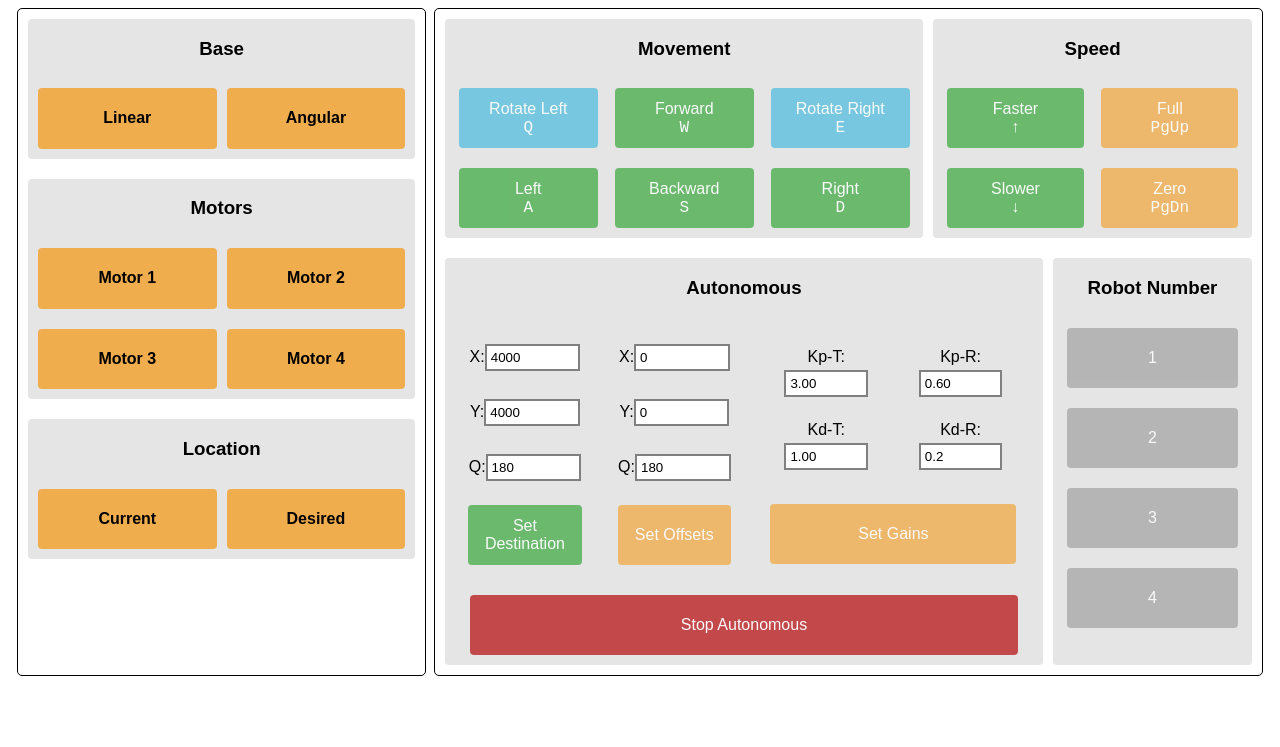
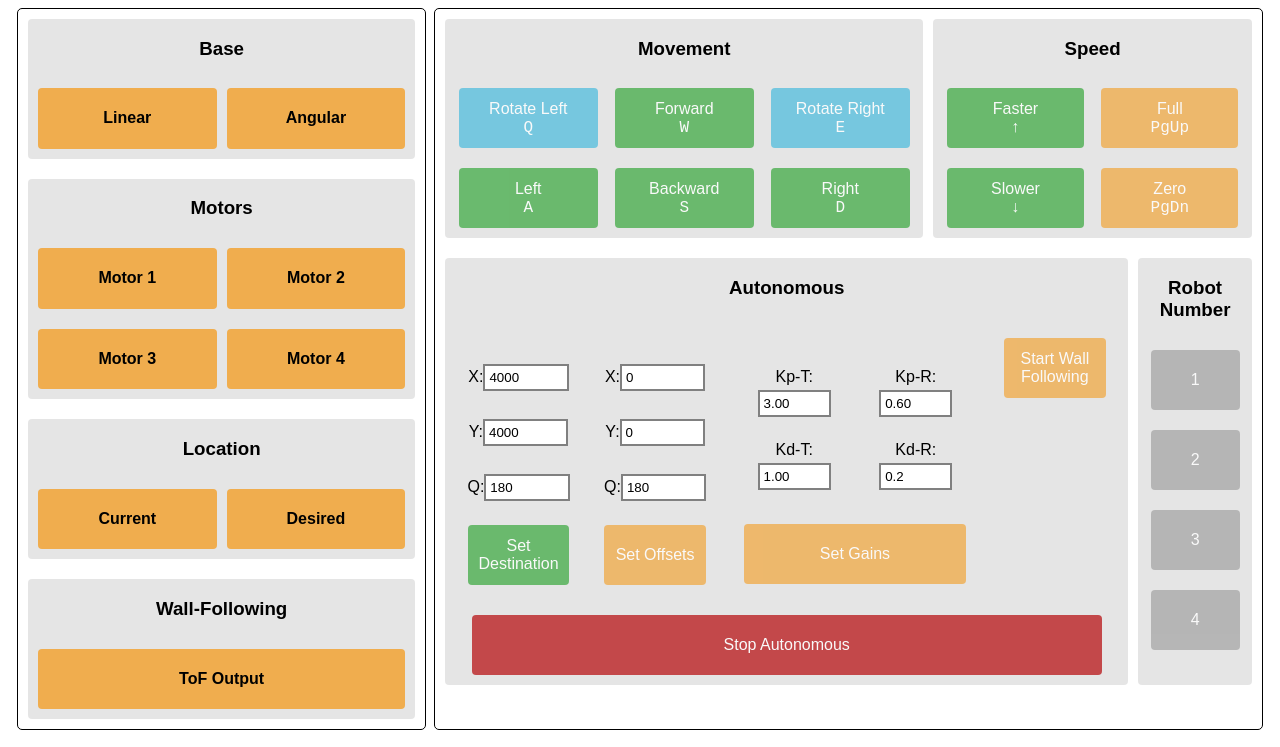
Before and after one commit to ethanmusser/meam510-gta, a plain HTML site: page esp32-slave/index.html in a window 1280 px wide. Shown: the part 129-876 px from the top of the page. Before the commit the page ends 822 px from the top, so only its background shows below. Drawn offline with Linux system fonts and the light colour scheme; no server answers.

Commit message:
Adds wall-following support to web interface

```diff
--- a/esp32-slave/index.html
+++ b/esp32-slave/index.html
@@ -164,6 +164,17 @@
                         </div>
                     </div>
                 </div>
+                <div class="row" title="location">
+                    <div class="block" title="location" style="width: 50%;">
+                        <h3>Wall-Following</h3>
+                        <div class="row">
+                            <div class="motor_block">
+                                <h4>ToF Output</h4>
+                                <span id="lox_output"></span>
+                            </div>
+                        </div>
+                    </div>
+                </div>
             </div>
             <div class="section" title="control" style="width: auto;">
                 <div class="row" title="movement_and_speed">
@@ -221,7 +232,7 @@
                         <h3>Autonomous</h3>
                         <div class="btn_panel">
                             <div class="row">
-                                <div class="btn_div" style="width: 25%;">
+                                <div class="btn_div" style="width: 20%;">
                                     <div class="row">
                                         <label for="x_pos_input">X:</label>
                                         <input type="number" class="field" id="x_pos_input" step="10" min="0" max="9999" value="4000">
@@ -240,7 +251,7 @@
                                         </div>
                                     </div>
                                 </div>
-                                <div class="btn_div" style="width: 25%;">
+                                <div class="btn_div" style="width: 20%;">
                                     <div class="row">
                                         <label for="x_offset_input">X:</label>
                                         <input type="number" class="field" id="x_offset_input" step="10" min="0" max="9999" value="0">
@@ -259,7 +270,7 @@
                                         </div>
                                     </div>
                                 </div>
-                                <div class="btn_div" style="width: 50%;">
+                                <div class="btn_div" style="width: 40%;">
                                     <div class="btn_div" style="width: 50%;">
                                         <div class="row">
                                             <label for="p_gain_input">Kp-T:</label>
@@ -286,6 +297,23 @@
                                         </div>
                                     </div>
                                 </div>
+                                <div class="btn_div" style="width: 20%;">
+                                    <!-- <div class="btn_div" style="width: 100%;">
+                                        <div class="row">
+                                            <label for="p_gain_input">Kp-T:</label>
+                                            <input type="number" class="field" id="p_trans_gain_input" step="0.01" min="0" max="9.99" value="3.00">
+                                        </div>
+                                        <div class="row">
+                                            <label for="d_gain_input">Kd-T:</label>
+                                            <input type="number" class="field" id="d_trans_gain_input" step="0.01" min="0" max="10" value="1.00">
+                                        </div>
+                                    </div> -->
+                                    <div class="row">
+                                        <div class="btn_div" style="width: 50%;">
+                                            <button class="button warn" id="start_wall_follow_btn" onmousedown="start_wall_follow_btn_hit()">Start Wall Following</button>
+                                        </div>
+                                    </div>
+                                </div>
                             </div>
                             <div class="row">
                                 <div class="btn_div" style="width: 100%;">
@@ -294,7 +322,7 @@
                             </div>
                         </div>
                     </div>
-                    <div class="block" title="team_info" style="width: 20%;">
+                    <div class="block" title="team_info" style="width: 10%;">
                         <h3>Robot Number</h3>
                         <div class="btn_panel">
                             <div class="row">
@@ -391,6 +419,11 @@
             xhttp.send();
         }
         // Autonomous Button Hits
+        function start_wall_follow_btn_hit() {
+            var xhttp = new XMLHttpRequest();
+            xhttp.open("GET", "start_wall_follow_btn_hit", true);
+            xhttp.send();
+        }
         function set_offset_btn_hit() {
             var xhttp = new XMLHttpRequest();
             var xval = ("000" + document.getElementById('x_offset_input').value).slice(-4);
@@ -495,6 +528,18 @@
             xhttp.open("GET", res, true);
             xhttp.send();
         }
+        function get_lox() {
+            var xhttp = new XMLHttpRequest();
+            xhttp.onreadystatechange = function() {
+                if (this.readyState == 4 && this.status == 200) {
+                    document.getElementById("lox_output").innerHTML = this.responseText;
+                }
+            };
+            var str = "lox?val=";
+            var res = str.concat(this.value);
+            xhttp.open("GET", res, true);
+            xhttp.send();
+        }
 
         /**
          * Key Events
```
Also changed, not shown: 2 other files.
